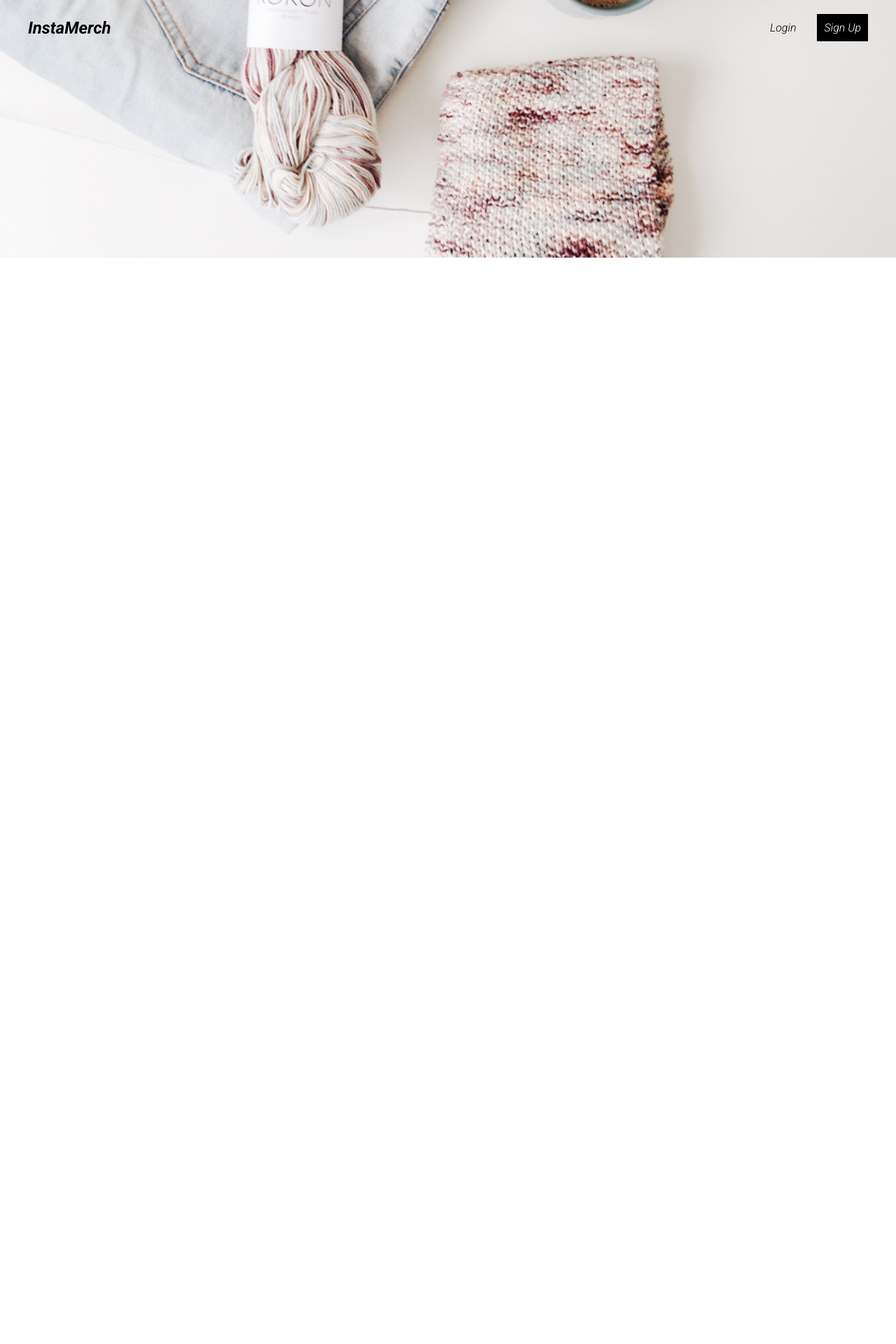
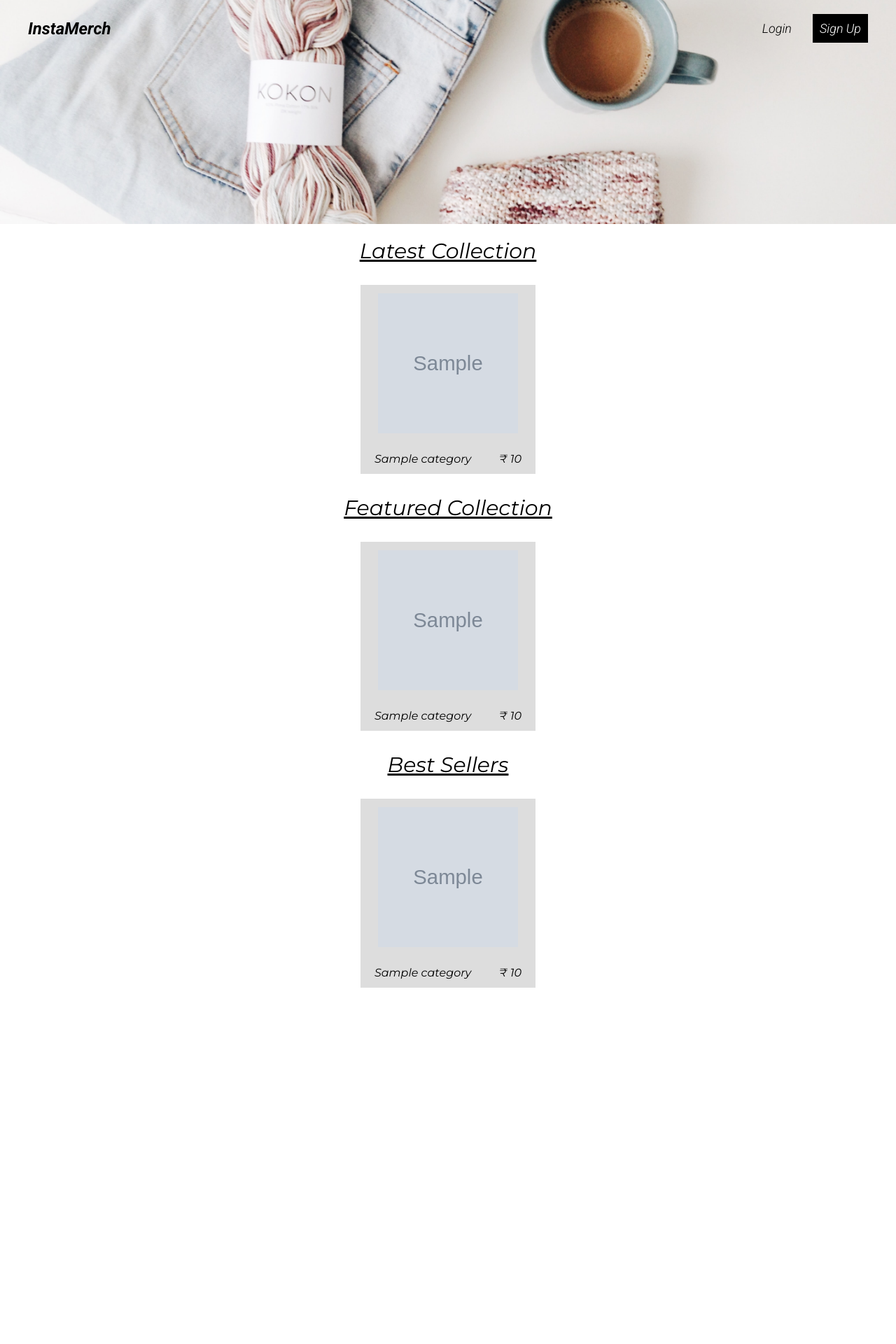
Before and after one commit to SaratAngajalaoffl/InstaMerch, a Django app: page / in a window 1280 px wide. Shown: the top 1920 px of the page at 70% size. After the commit the page ends 1411 px from the top, so only its background shows below. Run offline with Django 3.2, Linux system fonts and the light colour scheme; tables that the repository leaves empty hold one stand-in row (values such as "Sample post"); grey boxes marked "Sample" are stand-in pictures.

Commit message:
Home Page finished

```diff
--- a/InstaMerch/API/models.py
+++ b/InstaMerch/API/models.py
@@ -7,6 +7,8 @@ from django.contrib.postgres.fields import ArrayField
 
 class Account(models.Model):
     user = models.OneToOneField(User, on_delete=models.CASCADE)
+    picture = models.ImageField(
+        upload_to='images/profile_pics', blank=True, null=True)
 
     def __str__(self):
         return self.user.username
@@ -37,7 +39,7 @@ class Category(models.Model):
 
 
 class Design(models.Model):
-    picture = models.ImageField(upload_to='images/')
+    picture = models.ImageField(upload_to='images/designs')
     category = models.ForeignKey('Category', on_delete=models.CASCADE)
     account = models.ForeignKey('Account', on_delete=models.CASCADE)
 
--- a/InstaMerch/WEB/templates/WEB/base.html
+++ b/InstaMerch/WEB/templates/WEB/base.html
@@ -5,7 +5,7 @@
 		<meta charset="UTF-8" />
 		<meta name="viewport" content="width=device-width, initial-scale=1.0" />
 		<title>InstaMerch</title>
-		<link rel="stylesheet" href="{% static 'css/main.css' %}" />
+		<link rel="stylesheet" href="{% static 'css/main.css' %}?version=1" />
 	</head>
 	<body>
 		<div class="navbar">
@@ -13,10 +13,35 @@
 				<div class="logo">
 					<a href="/"> InstaMerch </a>
 				</div>
+				{% if not user.is_authenticated %}
 				<div class="left_links">
 					<a href="/" class="navlinks login">Login</a>
-					<a href="/" class="navlinks signup"> Sign Up </a>
+					<a href="/" class="navlinks signup">Sign Up </a>
 				</div>
+				{% else %}
+				<div class="left_links">
+					<a href="/" class="navlinks login">Orders</a>
+					<a href="/" class="navlinks login">Cart</a>
+					<a href="/" class="navlinks">
+						<img
+							class="avatar"
+							{%
+							if
+							user.account.picture
+							%}
+							src="{{ user.account.picture.url }}"
+							{%
+							else
+							%}
+							src="{% static 'images/avatar.png' %}"
+							{%
+							endif
+							%}
+							alt="Profile"
+						/>
+					</a>
+				</div>
+				{% endif %}
 			</div>
 		</div>
 		{% block content %}{% endblock content %}
--- a/InstaMerch/WEB/templates/WEB/home.html
+++ b/InstaMerch/WEB/templates/WEB/home.html
@@ -1,7 +1,66 @@
-{% extends 'WEB/base.html' %}
-{% load static %}
-{% block content %}
-    <div class="hero_image_container">
-        <img class="hero_image" src="{% static 'images/Hero_image.png' %}" alt="HeroImage">
-    </div>
+{% extends 'WEB/base.html' %} {% load static %} {% block content %}
+
+<div class="hero_image_container"></div>
+
+<div class="content-block">
+	<div class="content-header">Latest Collection</div>
+	<div class="content-body">
+		{% for design in designs %}
+		<a class="content-product" href="/">
+			<div class="product-img">
+				<img
+					src="{{ design.picture.url }}"
+					alt="design"
+					width="200px"
+					height="200px"
+				/>
+			</div>
+			<div class="product-description">
+				<div class="name">{{design}}</div>
+				<div class="price">₹&nbsp{{design.category.price}}</div>
+			</div>
+		</a>
+		{% endfor %}
+	</div>
+
+	<div class="content-header">Featured Collection</div>
+	<div class="content-body">
+		{% for design in designs %}
+		<a class="content-product" href="/">
+			<div class="product-img">
+				<img
+					src="{{ design.picture.url }}"
+					alt="design"
+					width="200px"
+					height="200px"
+				/>
+			</div>
+			<div class="product-description">
+				<div class="name">{{design}}</div>
+				<div class="price">₹&nbsp{{design.category.price}}</div>
+			</div>
+		</a>
+		{% endfor %}
+	</div>
+
+	<div class="content-header">Best Sellers</div>
+	<div class="content-body">
+		{% for design in designs %}
+		<a class="content-product" href="/">
+			<div class="product-img">
+				<img
+					src="{{ design.picture.url }}"
+					alt="design"
+					width="200px"
+					height="200px"
+				/>
+			</div>
+			<div class="product-description">
+				<div class="name">{{design}}</div>
+				<div class="price">₹&nbsp{{design.category.price}}</div>
+			</div>
+		</a>
+		{% endfor %}
+	</div>
+</div>
 {% endblock content %}
--- a/InstaMerch/WEB/views.py
+++ b/InstaMerch/WEB/views.py
@@ -1,12 +1,14 @@
 from django.shortcuts import render
 from django.http import HttpResponse
-
+import API.models as models
 # Create your views here.
 
 
 def home_view(request):
+
     context = {
-        "user": request.user
+        "user": request.user,
+        "designs": models.Design.objects.all()
     }
     return render(request, 'WEB/home.html', context)
 
--- a/InstaMerch/static/css/main.css
+++ b/InstaMerch/static/css/main.css
@@ -1,11 +1,11 @@
 @import url('https://fonts.googleapis.com/css2?family=Roboto:ital,wght@1,100;1,300;1,700&display=swap');
+@import url('https://fonts.googleapis.com/css2?family=Montserrat:ital,wght@1,100;1,400;1,500;1,700&display=swap');
 
 html,
 body {
 	margin: 0;
 	padding: 0;
-	display: flex;
-	height: 1000vh;
+	height: 100vh;
 }
 
 a {
@@ -16,16 +16,13 @@ a {
 /* Hero Image */
 
 .hero_image_container {
-	position: absolute;
-	margin: 0;
-	padding: 0;
+	position: relative;
 	width: 100%;
-	top: -40%;
-	z-index: 1;
-}
-
-.hero_image {
-	width: 100%;
+	height: 40%;
+	background-image: url('/static/images/Hero_image.png');
+	background-position: -60%;
+	background-repeat: no-repeat;
+	background-size: cover;
 }
 
 /* navbar */
@@ -55,6 +52,7 @@ a {
 .left_links {
 	display: flex;
 	flex-direction: row;
+	align-items: center;
 }
 
 .navlinks {
@@ -62,15 +60,67 @@ a {
 	margin-left: 20px;
 	font-family: 'Roboto', sans-serif;
 	font-weight: normal;
-	font-size: 2vh;
-}
-
-.login {
+	font-size: 18px;
 }
 
 .signup {
 	background-color: black;
 	color: white !important;
+}
+
+.avatar {
+	vertical-align: middle;
+	width: 40px;
+	height: 40px;
+	border-radius: 50%;
+}
+
+/* Home Content */
+
+.content-block {
+	display: flex;
+	flex-direction: column;
+	flex: 1;
+}
+
+.content-header {
+	align-self: center;
+	font-family: 'Montserrat', sans-serif;
+	font-weight: normal !important;
+	font-size: 30px;
+	padding: 20px;
+	text-decoration: underline;
+}
+
+.content-body {
+	display: flex;
+	flex-direction: row;
+	align-items: center;
+	justify-content: space-around;
+	font-family: 'Montserrat';
+	flex-wrap: wrap;
+}
+
+.content-product {
+	margin: 10px;
+	width: 250px;
+	height: 270px;
+	display: flex;
+	flex-direction: column;
+	align-items: center;
+	justify-content: space-around;
+	background-color: #dddddd;
+}
+
+.product-img {
+}
+
+.product-description {
+	width: 100%;
+	display: flex;
+	flex-direction: row;
+	justify-content: space-around;
+	align-items: center;
 }
 
 /* Hide scollbars */
```
Also changed, not shown: InstaMerch/static/images/avatar.png (added), 2 other files.
